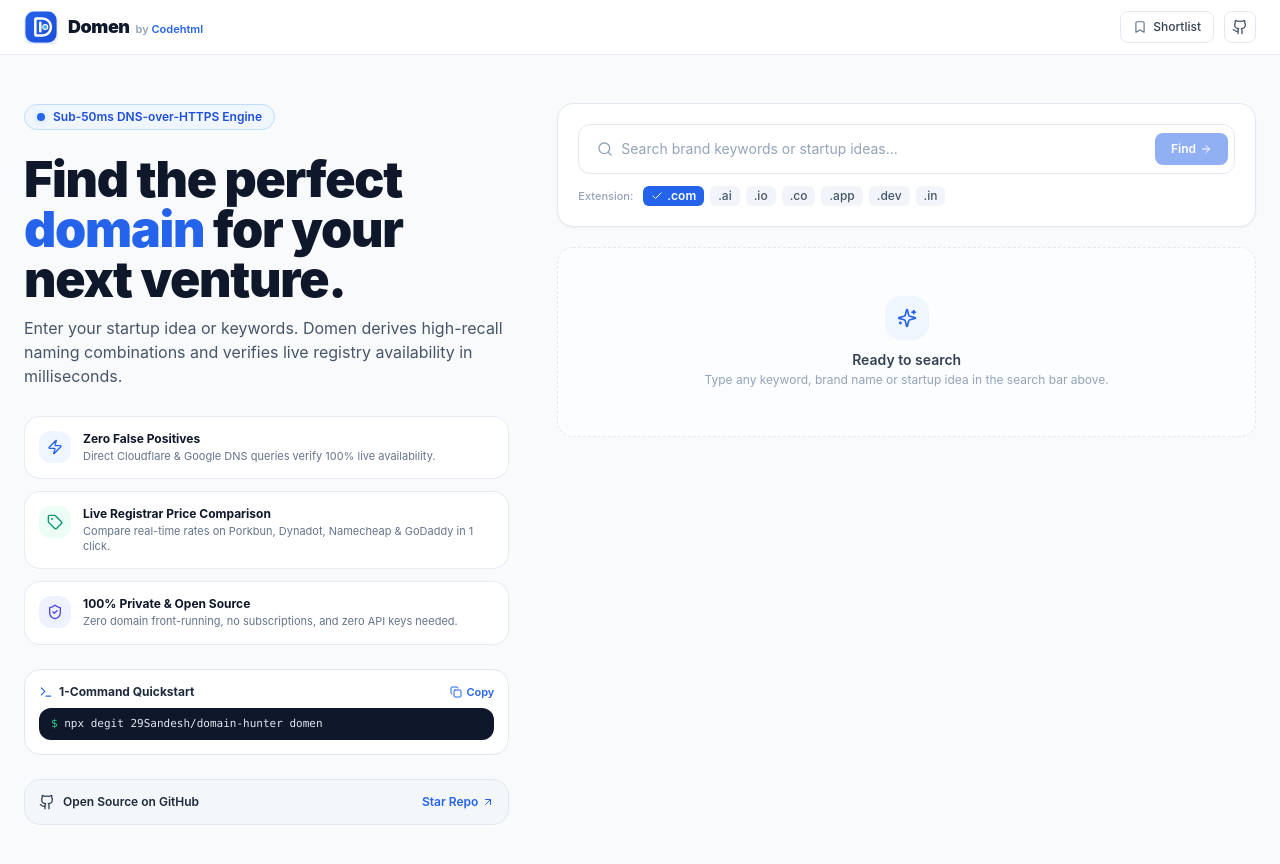
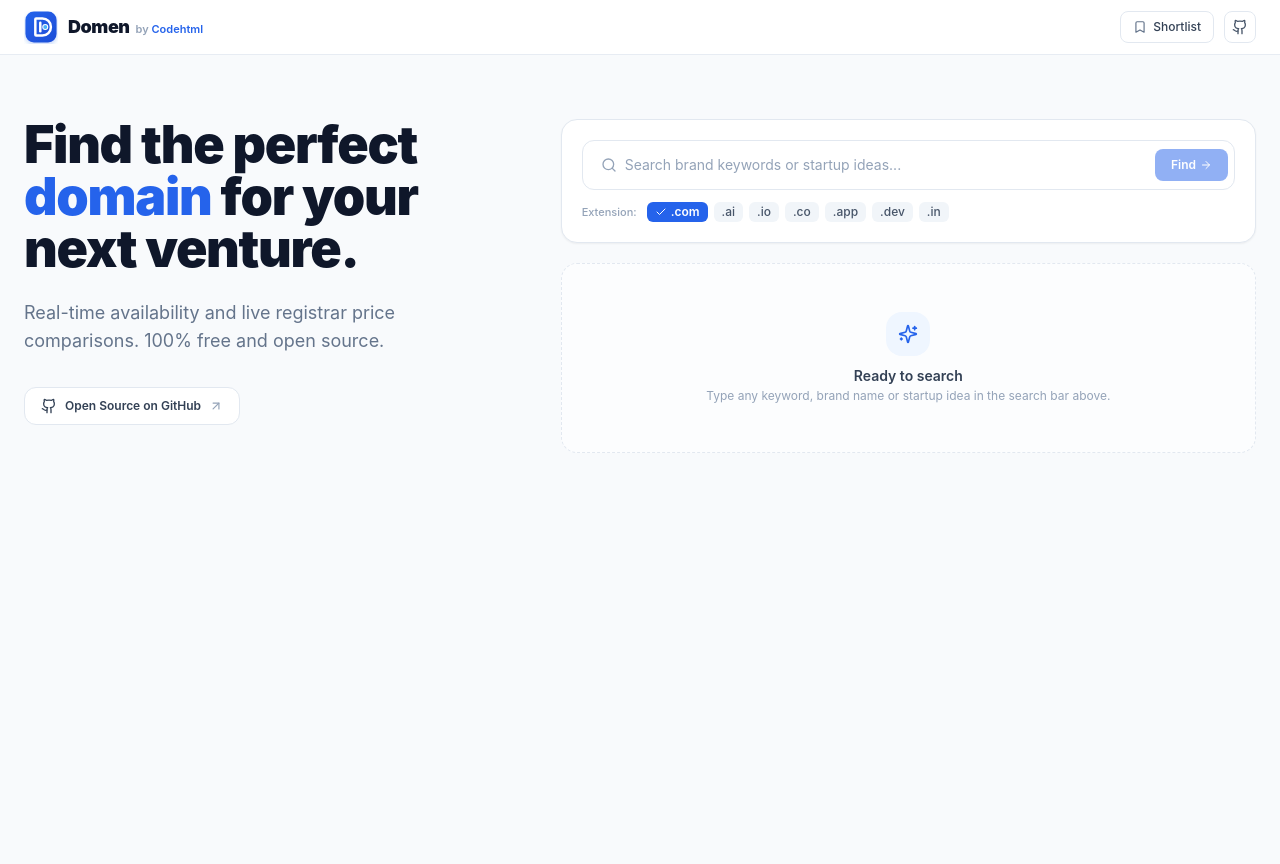
Before and after one commit to 29Sandesh/domain-hunter, a Next.js app: page / in a window 1280 px wide. Shown: the top 864 px of the page. After the commit the page ends 800 px from the top, so only its background shows below. Built offline with nearby package versions, Linux system fonts and the light colour scheme.

Commit message:
style: strip left hero to single heading, subheading, and GitHub link

```diff
--- a/app/page.tsx
+++ b/app/page.tsx
@@ -3,15 +3,9 @@
 import React, { useState, useEffect, useMemo } from "react";
 import confetti from "canvas-confetti";
 import {
-  Zap,
-  Tag,
-  ShieldCheck,
   Github,
   Sparkles,
   ArrowUpRight,
-  Copy,
-  Check,
-  Terminal,
 } from "lucide-react";
 import { Header } from "@/components/Header";
 import { DomainSearchInput } from "@/components/DomainSearchInput";
@@ -23,7 +17,6 @@ export default function DomenApp() {
   const [isLoading, setIsLoading] = useState(false);
   const [hasSearched, setHasSearched] = useState(false);
   const [lastQuery, setLastQuery] = useState("");
-  const [copiedInstall, setCopiedInstall] = useState(false);
 
   // Shortlist state
   const [isShortlistOpen, setIsShortlistOpen] = useState(false);
@@ -75,12 +68,6 @@ export default function DomenApp() {
     }
   };
 
-  const handleCopyInstall = () => {
-    navigator.clipboard.writeText("npx degit 29Sandesh/domain-hunter domen && cd domen && npm i && npm run dev");
-    setCopiedInstall(true);
-    setTimeout(() => setCopiedInstall(false), 2000);
-  };
-
   const handleSearch = async (params: {
     description: string;
     preferredTlds: string[];
@@ -129,104 +116,33 @@ export default function DomenApp() {
         onOpenShortlist={() => setIsShortlistOpen(true)}
       />
 
-      <main className="mx-auto max-w-7xl px-4 py-8 sm:px-6 sm:py-12">
-        <div className="grid grid-cols-1 gap-8 lg:grid-cols-12 lg:gap-12 items-start">
+      <main className="mx-auto max-w-7xl px-4 py-12 sm:px-6 sm:py-16">
+        <div className="grid grid-cols-1 gap-12 lg:grid-cols-12 lg:gap-14 items-start">
 
-          {/* ================= LEFT COLUMN: HERO & BRANDING (SPACED & BALANCED) ================= */}
-          <div className="lg:col-span-5 lg:sticky lg:top-20 space-y-6">
+          {/* ================= LEFT COLUMN: CLEAN & MINIMAL ================= */}
+          <div className="lg:col-span-5 lg:sticky lg:top-24 space-y-6">
 
-            {/* Live Indicator Chip */}
-            <div className="inline-flex items-center gap-2 rounded-full border border-blue-200 bg-blue-50/90 px-3 py-1 text-xs font-semibold text-blue-700 shadow-2xs">
-              <span className="relative flex h-2 w-2">
-                <span className="absolute inline-flex h-full w-full animate-ping rounded-full bg-blue-400 opacity-75" />
-                <span className="relative inline-flex h-2 w-2 rounded-full bg-blue-600" />
-              </span>
-              <span>Sub-50ms DNS-over-HTTPS Engine</span>
-            </div>
+            {/* 1. Main Heading */}
+            <h1 className="text-4xl sm:text-5xl lg:text-[52px] font-black tracking-tight text-slate-900 leading-[1.08]">
+              Find the perfect <span className="text-blue-600">domain</span> for your next venture.
+            </h1>
 
-            {/* Main Headline */}
-            <div className="space-y-3">
-              <h1 className="text-4xl sm:text-5xl lg:text-[50px] font-black tracking-tight text-slate-900 leading-[1.08]">
-                Find the perfect <span className="text-blue-600">domain</span> for your next venture.
-              </h1>
-              <p className="text-sm sm:text-base text-slate-600 leading-relaxed max-w-lg">
-                Enter your startup idea or keywords. Domen derives high-recall naming combinations and verifies live registry availability in milliseconds.
-              </p>
-            </div>
+            {/* 2. Subheading */}
+            <p className="text-base sm:text-lg text-slate-500 leading-relaxed max-w-md">
+              Real-time availability and live registrar price comparisons. 100% free and open source.
+            </p>
 
-            {/* Feature Cards Matrix */}
-            <div className="space-y-3 pt-1">
-              <div className="flex items-start gap-3 rounded-2xl border border-slate-200/80 bg-white p-3.5 shadow-2xs">
-                <div className="flex h-8 w-8 shrink-0 items-center justify-center rounded-xl bg-blue-50 text-blue-600">
-                  <Zap className="h-4 w-4" />
-                </div>
-                <div>
-                  <h2 className="text-xs font-bold text-slate-900">Zero False Positives</h2>
-                  <p className="text-[11px] text-slate-500 mt-0.5 leading-snug">
-                    Direct Cloudflare & Google DNS queries verify 100% live availability.
-                  </p>
-                </div>
-              </div>
-
-              <div className="flex items-start gap-3 rounded-2xl border border-slate-200/80 bg-white p-3.5 shadow-2xs">
-                <div className="flex h-8 w-8 shrink-0 items-center justify-center rounded-xl bg-emerald-50 text-emerald-600">
-                  <Tag className="h-4 w-4" />
-                </div>
-                <div>
-                  <h2 className="text-xs font-bold text-slate-900">Live Registrar Price Comparison</h2>
-                  <p className="text-[11px] text-slate-500 mt-0.5 leading-snug">
-                    Compare real-time rates on Porkbun, Dynadot, Namecheap & GoDaddy in 1 click.
-                  </p>
-                </div>
-              </div>
-
-              <div className="flex items-start gap-3 rounded-2xl border border-slate-200/80 bg-white p-3.5 shadow-2xs">
-                <div className="flex h-8 w-8 shrink-0 items-center justify-center rounded-xl bg-indigo-50 text-indigo-600">
-                  <ShieldCheck className="h-4 w-4" />
-                </div>
-                <div>
-                  <h2 className="text-xs font-bold text-slate-900">100% Private & Open Source</h2>
-                  <p className="text-[11px] text-slate-500 mt-0.5 leading-snug">
-                    Zero domain front-running, no subscriptions, and zero API keys needed.
-                  </p>
-                </div>
-              </div>
-            </div>
-
-            {/* Quick 1-Command Terminal Card */}
-            <div className="rounded-2xl border border-slate-200 bg-white p-3.5 shadow-2xs space-y-2">
-              <div className="flex items-center justify-between text-xs">
-                <div className="flex items-center gap-1.5 font-bold text-slate-800">
-                  <Terminal className="h-3.5 w-3.5 text-blue-600" />
-                  <span>1-Command Quickstart</span>
-                </div>
-                <button
-                  onClick={handleCopyInstall}
-                  className="flex items-center gap-1 text-[11px] font-semibold text-blue-600 hover:underline"
-                >
-                  {copiedInstall ? <Check className="h-3 w-3 text-emerald-600" /> : <Copy className="h-3 w-3" />}
-                  <span>{copiedInstall ? "Copied!" : "Copy"}</span>
-                </button>
-              </div>
-              <div className="rounded-xl bg-slate-900 px-3 py-2 font-mono text-[11px] text-slate-200 truncate">
-                <span className="text-emerald-400">$</span> npx degit 29Sandesh/domain-hunter domen
-              </div>
-            </div>
-
-            {/* GitHub Card */}
-            <div className="rounded-2xl border border-slate-200 bg-slate-100/70 p-3.5 flex items-center justify-between">
-              <div className="flex items-center gap-2">
-                <Github className="h-4 w-4 text-slate-700" />
-                <span className="text-xs font-semibold text-slate-800">Open Source on GitHub</span>
-              </div>
+            {/* 3. GitHub Link */}
+            <div className="pt-2">
               <a
                 href="https://github.com/29Sandesh/domain-hunter"
                 target="_blank"
                 rel="noopener noreferrer"
-                className="flex items-center gap-1 text-xs font-semibold text-blue-600 hover:underline"
+                className="inline-flex items-center gap-2 rounded-xl border border-slate-200 bg-white px-4 py-2.5 text-xs font-semibold text-slate-700 shadow-2xs transition-colors hover:border-slate-300 hover:bg-slate-50 hover:text-slate-900"
               >
-                <span>Star Repo</span>
-                <ArrowUpRight className="h-3 w-3" />
+                <Github className="h-4 w-4" />
+                <span>Open Source on GitHub</span>
+                <ArrowUpRight className="h-3.5 w-3.5 text-slate-400" />
               </a>
             </div>
 
```
